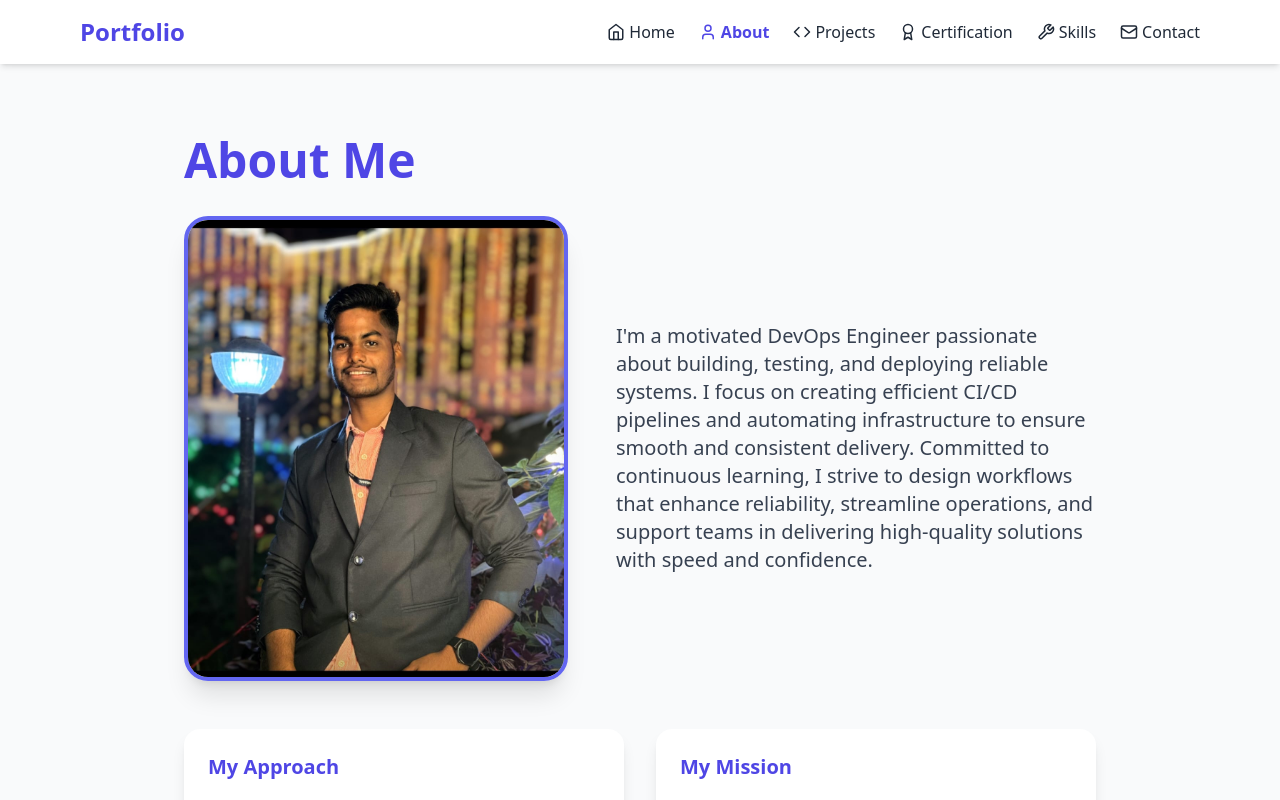
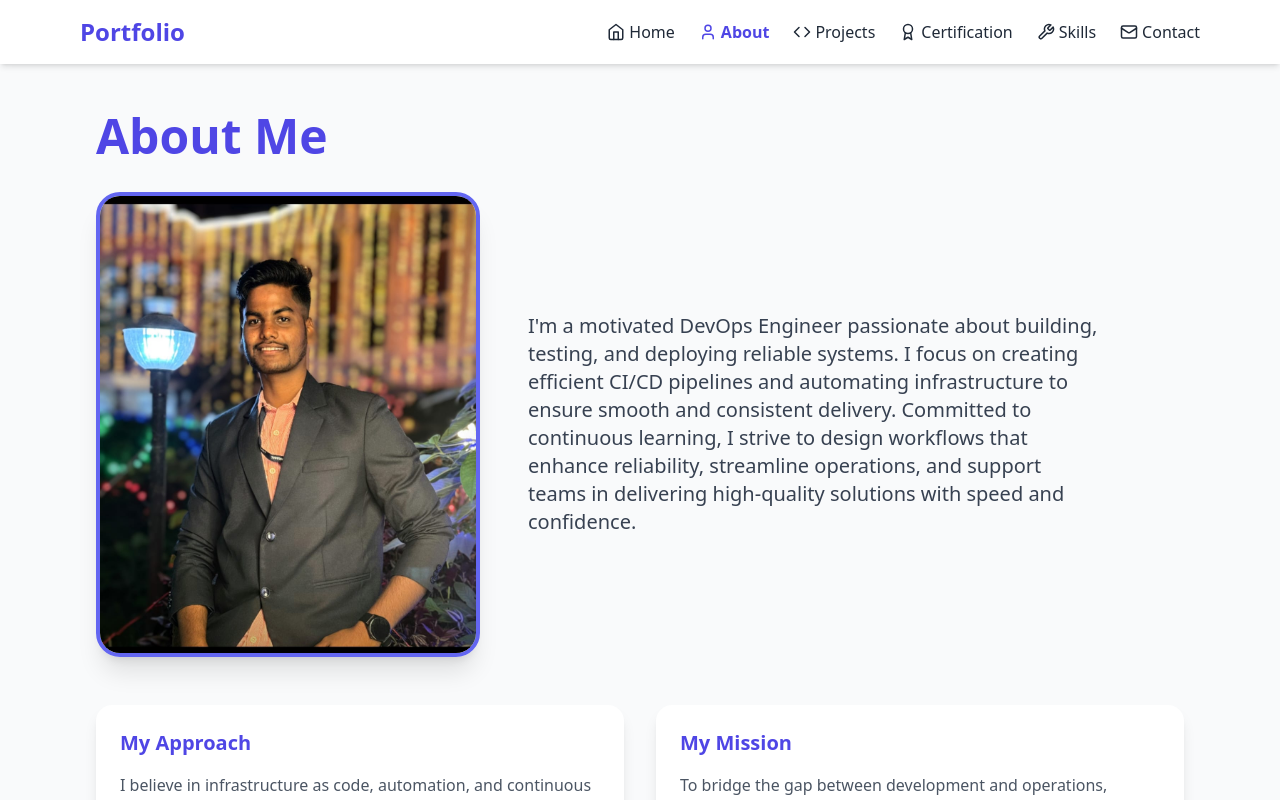
Before and after one commit to mrsumantakumar/Protfolio-Sumanta, a React (Vite) app: page /about in a window 1280 px wide. Shown: the top 800 px of the page. Built offline with nearby package versions, Linux system fonts and the light colour scheme.

Commit message:
fix: complete portfolio with correct file paths and configurations

```diff
--- a/package.json
+++ b/package.json
@@ -6,8 +6,7 @@
   "scripts": {
     "dev": "vite",
     "build": "vite build",
-    "preview": "vite preview",
-    "predeploy": "npm run build"
+    "preview": "vite preview"
   },
   "dependencies": {
     "framer-motion": "10.16.0",
--- a/src/App.jsx
+++ b/src/App.jsx
@@ -34,7 +34,7 @@ export default function App() {
       <Router>
         <div className="min-h-screen flex flex-col bg-gray-50 dark:bg-gray-900 text-gray-900 dark:text-gray-100 transition-colors duration-300">
           <Navbar />
-          <main className="flex-grow p-6 max-w-6xl mx-auto w-full">
+          <main className="flex-grow">
             <AnimatedRoutes />
           </main>
           <Footer />
--- a/src/index.css
+++ b/src/index.css
@@ -6,34 +6,3 @@
 .glow-border {
   box-shadow: 0 0 25px rgba(99, 102, 241, 0.6);
 }
-
-/* Custom scrollbar */
-::-webkit-scrollbar {
-  width: 6px;
-}
-
-::-webkit-scrollbar-track {
-  background: #f1f1f1;
-}
-
-::-webkit-scrollbar-thumb {
-  background: #c1c1c1;
-  border-radius: 3px;
-}
-
-::-webkit-scrollbar-thumb:hover {
-  background: #a1a1a1;
-}
-
-/* Dark mode scrollbar */
-.dark ::-webkit-scrollbar-track {
-  background: #374151;
-}
-
-.dark ::-webkit-scrollbar-thumb {
-  background: #6b7280;
-}
-
-.dark ::-webkit-scrollbar-thumb:hover {
-  background: #9ca3af;
-}
--- a/src/pages/Resume.jsx
+++ b/src/pages/Resume.jsx
@@ -1,7 +1,9 @@
 import React, { useState, useEffect } from "react";
 import { motion } from "framer-motion";
 import { FiDownload, FiExternalLink } from "react-icons/fi";
-import resumePDF from "../assets/Resume.pdf";
+
+// IMPORTANT: Use lowercase 'resume.pdf' to match your actual filename
+import resumePDF from "../assets/resume.pdf";
 
 const Resume = () => {
   const [isLoading, setIsLoading] = useState(true);
--- a/src/pages/Skills.jsx
+++ b/src/pages/Skills.jsx
@@ -1,7 +1,7 @@
 import { motion } from "framer-motion";
 import awsIcon from "../assets/aws.jpg";
 import azureIcon from "../assets/asz.jpg";
-import dockerIcon from "../assets/doc.jpg";
+import dockerIcon from "../assets/docker.jpg";
 import ciIcon from "../assets/ci.jpg";
 import devopsIcon from "../assets/Devops1.jpeg";
 import Ansible from "../assets/Ansible.jpg";
--- a/vite.config.js
+++ b/vite.config.js
@@ -1,7 +1,6 @@
 import { defineConfig } from 'vite'
 import react from '@vitejs/plugin-react'
 
-// https://vite.dev/config/
 export default defineConfig({
   plugins: [react()],
   build: {
```
